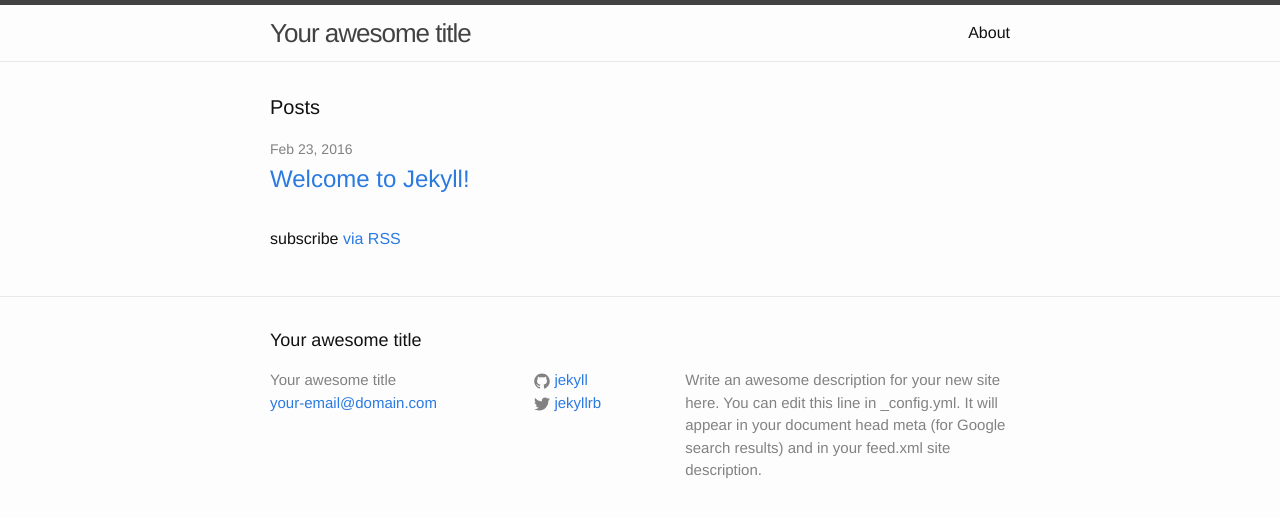
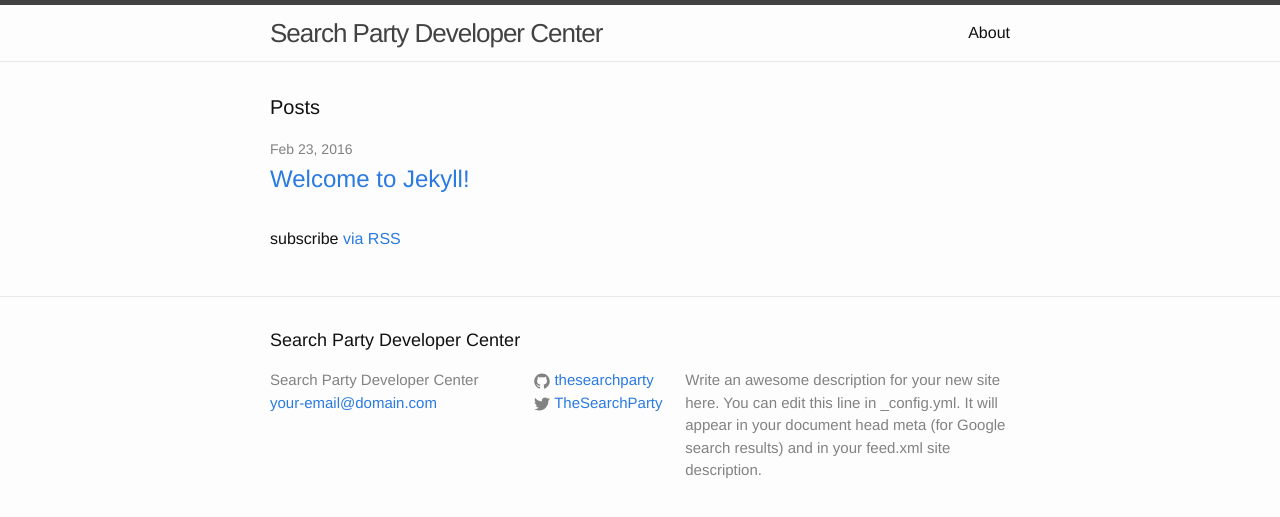
Before and after one commit to thesearchparty/searchparty-dev-site, a Jekyll site: the page built from index.html, in a window 1280 px wide. Shown: the top 517 px of the page. Built offline with Jekyll 4.4.1, drawn with Linux system fonts in a browser that asks for light colours.

Commit message:
adding configs

```diff
--- a/_config.yml
+++ b/_config.yml
@@ -6,16 +6,17 @@
 # 'jekyll serve'. If you change this file, please restart the server process.
 
 # Site settings
-title: Your awesome title
+title: Search Party Developer Center
 email: your-email@domain.com
 description: > # this means to ignore newlines until "baseurl:"
   Write an awesome description for your new site here. You can edit this
   line in _config.yml. It will appear in your document head meta (for
   Google search results) and in your feed.xml site description.
-baseurl: "" # the subpath of your site, e.g. /blog
-url: "http://yourdomain.com" # the base hostname & protocol for your site
-twitter_username: jekyllrb
-github_username:  jekyll
+baseurl: "/SeachPartyDeveloperSite" # the subpath of your site, e.g. /blog
+url: "http://jbcool17.github.io/" # the base hostname & protocol for your site
+twitter_username: TheSearchParty
+github_username:  thesearchparty
 
 # Build settings
 markdown: kramdown
+timezone: Australia/Sydney
```
